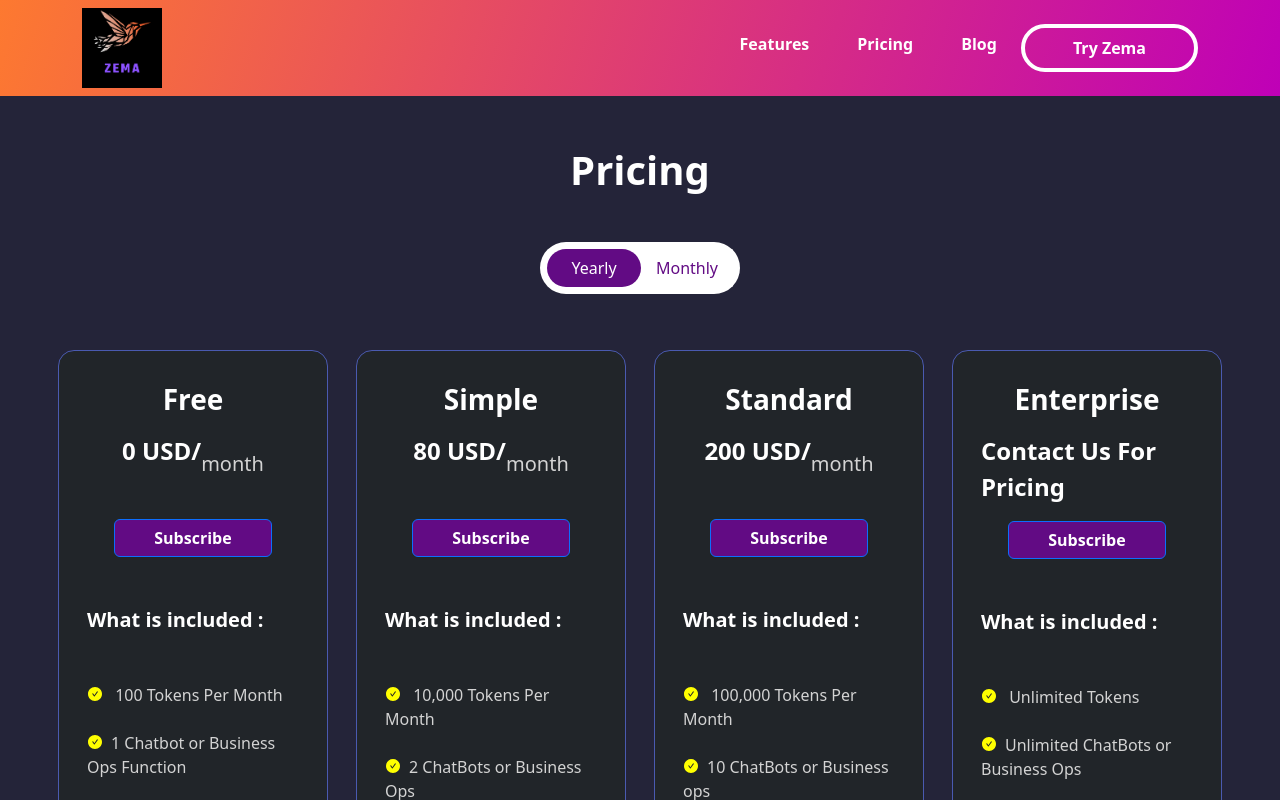
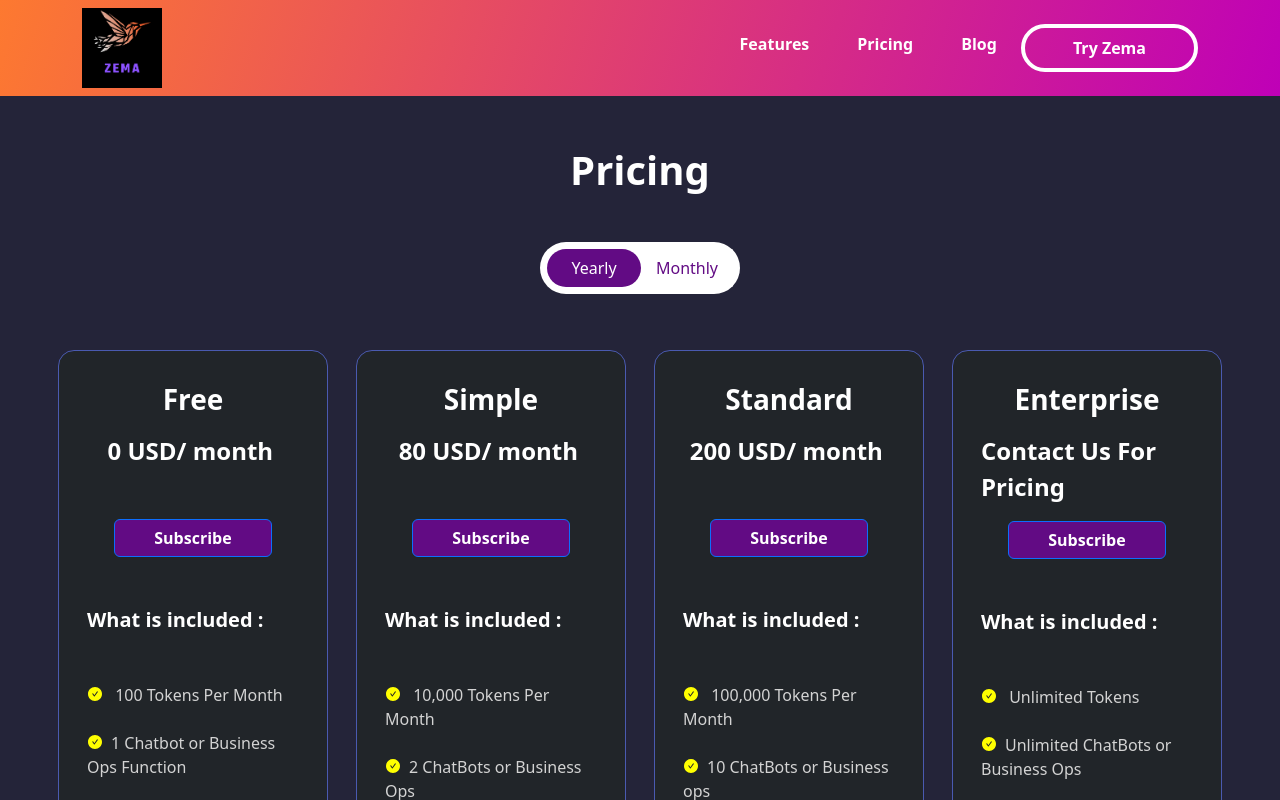
Before and after one commit to prashant6768/chatshape, a React (Create React App) app in the folder frontend/: page /pricing in a window 1280 px wide. Shown: the top 800 px of the page. Built offline with nearby package versions, Linux system fonts and the light colour scheme.

Commit message:
Extra image in blog

```diff
--- a/frontend/src/component/BlogIndi/Section1BlogIndi.js
+++ b/frontend/src/component/BlogIndi/Section1BlogIndi.js
@@ -2,6 +2,7 @@
 import { useParams } from 'react-router-dom'
 import dental from '../../assets/dentalBlog.PNG'
 import businessAi from '../../assets/businessAi.PNG'
+import aibuss from '../../assets/aibuss.jpg'
 import ReactHtmlParser from 'react-html-parser';
 
 const Section1BlogIndi = () => {
@@ -146,7 +147,7 @@
             </li>
           </ul>
           <p>While AI can bring many benefits, small businesses must also consider the potential challenges. These can include the cost of implementing AI solutions, the need for technical expertise, and issues around data privacy and security. It's also vital to consider AI's impact on jobs and provide training and support for employees as roles and tasks evolve.</p>
-
+        <img src='${aibuss}' alt='aibuss' style='height:100% ; max-height:600px ; max-width:600px' >
           <h2>Pros of Implementing AI in Business Operations</h2>
           <ul style="list-style-type: none">
             <li>
--- a/frontend/src/component/Pricing/PricingSection1.js
+++ b/frontend/src/component/Pricing/PricingSection1.js
@@ -35,7 +35,7 @@
             four: 'Limited Knowledge Base',
             five: '',
             six: '',
-            price: '0 USD/ ',
+            price: '0 USD/ month',
             month: 'month',
             key: ''
         },
@@ -48,7 +48,7 @@
             four: 'Unlimited File Uploads',
             five: '',
             six: '',
-            price: '100 USD/ ',
+            price: '100 USD/ month',
             month: 'month',
             key: 'month-simple'
         },
@@ -61,7 +61,7 @@
             four: 'Automated Integration',
             five: '',
             six: '',
-            price: '250 USD/ ',
+            price: '250 USD/ month',
             month: 'month',
             key: 'month-standard'
         },
@@ -91,7 +91,7 @@
             four: 'Limited Knowledge Base',
             five: '',
             six: '',
-            price: '0 USD/ ',
+            price: '0 USD/ month',
             month: 'month',
             key: ''
         },
@@ -104,7 +104,7 @@
             four: 'Unlimited File Uploads',
             five: '',
             six: '',
-            price: '80 USD/ ',
+            price: '80 USD/ month',
             month: 'month',
             key: 'year-simple'
         },
@@ -117,7 +117,7 @@
             four: 'Automated Integration',
             five: '',
             six: '',
-            price: '200 USD/ ',
+            price: '200 USD/ month',
             month: 'month',
             key: 'year-standard'
         },
@@ -174,7 +174,7 @@
 
                                     <Card.Body>
                                         <Card.Title className='fw-bolder col-12 d-flex justify-content-center container text-center mb-3 mt-3 fs-3' style={{ color: '#FFFFFF' }} >{x.priceTier}</Card.Title>
-                                        <Card.Text className='fw-bolder fs-4 col-12 d-flex justify-content-center container text-start mb-3' style={{ color: '#FFFFFF' }}>{x.price}<p className='fs-5 mt-3 mb-4 ' style={{ color: 'lightgrey', fontWeight: 'normal' }}>{x.month}</p></Card.Text>
+                                        <Card.Text className='fw-bolder fs-4 col-12 d-flex justify-content-center container text-start mb-3' style={{ color: '#FFFFFF' }}>{x.price}<p className='fs-5 mt-3 mb-4 ' style={{ color: 'lightgrey', fontWeight: 'normal', visibility:'hidden' }}>.</p></Card.Text>
                                         {/* {x.subscribe ? (<Button onClick={(e)=>handleSub(e.target.value)} value={x.key} className='fw-bolder col-sm-8 col-12 d-flex justify-content-center container text-center mb-5' style={{ color: '#FFFFFF', backgroundColor: '#620B84' }} variant="primary">Subscribe</Button>) : (<Button disabled className='fw-bolder col-sm-8 col-12 d-flex justify-content-center container text-center mb-5' style={{ color: '#FFFFFF', backgroundColor: '#620B84', visibility: 'hidden' }} variant="primary">Subscribe</Button>)} */}
 
                                         {decoded && x.subscribe ? (
@@ -244,10 +244,10 @@
 
                             dataCardsYear.map(x => (
                                 <div className=' px-0 my-2 d-flex justify-content-center'>
-                                    <Card style={{ backgroundColor: '#212529', border: '1px solid #4A5AB0', height: '100%', width: '270px' }} className='mx-1 ms-4   mt-5 rounded-4'>
-                                        <Card.Body>
+                                    <Card style={{ backgroundColor: '#212529', border: '1px solid #4A5AB0', height: '100%', width: '270px' }} className='mx-1 ms-4  mt-5 rounded-4'>
+                                        <Card.Body style={{ }}>
                                             <Card.Title className='fw-bolder col-12 d-flex justify-content-center container text-center mb-3 mt-3 fs-3' style={{ color: '#FFFFFF' }} >{x.priceTier}</Card.Title>
-                                            <Card.Text className='fw-bolder fs-4 col-12 d-flex justify-content-center container text-start mb-3' style={{ color: '#FFFFFF' }}>{x.price}<p className='fs-5 mt-3 mb-4' style={{ color: 'lightgrey', fontWeight: 'normal' }}>{x.month}</p></Card.Text>
+                                            <Card.Text className='fw-bolder fs-4 col-12 d-flex justify-content-center container text-start mb-3' style={{ color: '#FFFFFF' }}>{x.price}<p className='fs-5 mt-3 mb-4' style={{ color: 'lightgrey', fontWeight: 'normal', visibility:'hidden' }}>.</p></Card.Text>
                                             {/* {x.subscribe ? <Button  onClick={(e)=>handleSub(e.target.value)} value={x.key} className='fw-bolder col-sm-8 col-12 d-flex justify-content-center container text-center mb-5' style={{ color: '#FFFFFF', backgroundColor: '#620B84' }} variant="primary">Subscribe</Button> : <Button disabled className='fw-bolder col-sm-8 col-12 d-flex justify-content-center container text-center mb-5' style={{ color: '#FFFFFF', backgroundColor: '#620B84', visibility: 'hidden' }} variant="primary">Subscribe</Button>} */}
 
 
@@ -256,7 +256,7 @@
                                                     onClick={(e) => handleSub(e.target.value)}
                                                     value={x.key}
                                                     className='fw-bolder col-sm-8 col-12 d-flex justify-content-center container text-center mb-5'
-                                                    style={{ color: '#FFFFFF', backgroundColor: '#620B84' }}
+                                                    style={{ color: '#FFFFFF', backgroundColor: '#620B84'}}
                                                     variant="primary"
                                                 >
                                                     Subscribe
```
Also changed, not shown: frontend/src/assets/aibuss.jpg (added), frontend/src/assets/aibuss2.avif (added).
